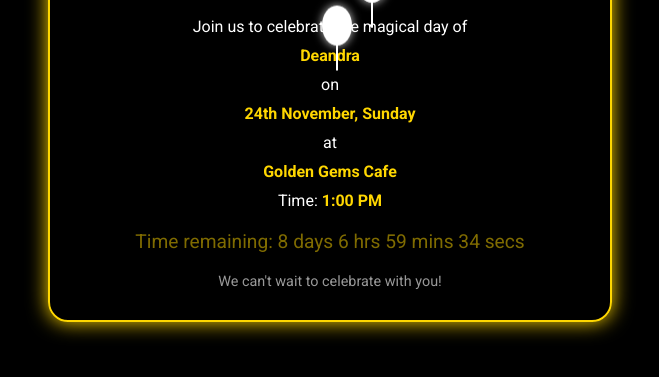
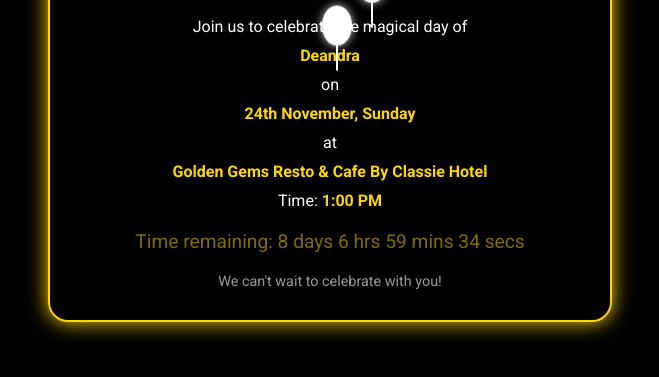
Before and after one commit to GemDev910/Undangan-17, a plain HTML site: page index.html in a window 1280 px wide. Shown: the part 329-706 px from the top of the page, without its empty margins (310-969 px from the left). Drawn offline with nearby package versions, Linux system fonts and the light colour scheme.

Commit message:
Update index.html

```diff
--- a/index.html
+++ b/index.html
@@ -158,7 +158,7 @@
         <p>on</p>
         <p class="highlight">24th November, Sunday</p>
         <p>at</p>
-        <p class="highlight">Golden Gems Cafe</p>
+        <p class="highlight">Golden Gems Resto & Cafe By Classie Hotel</p>
         <p>Time: <span class="highlight">1:00 PM</span></p>
 
         <div class="countdown">
```
